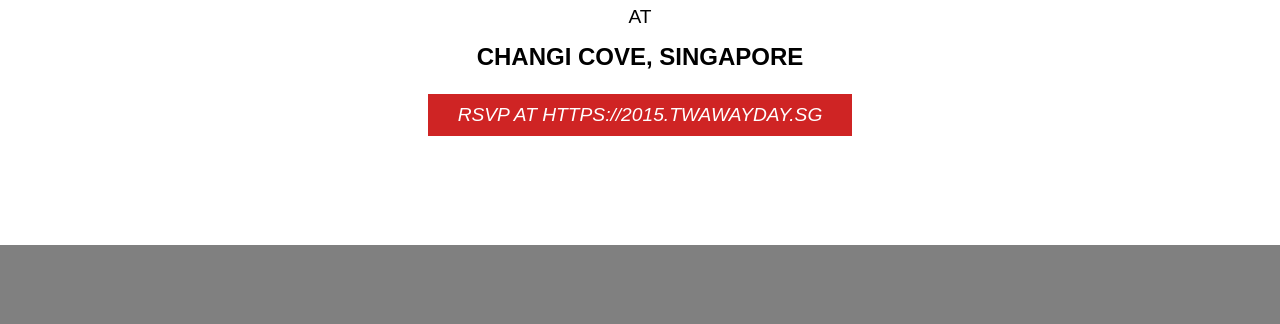
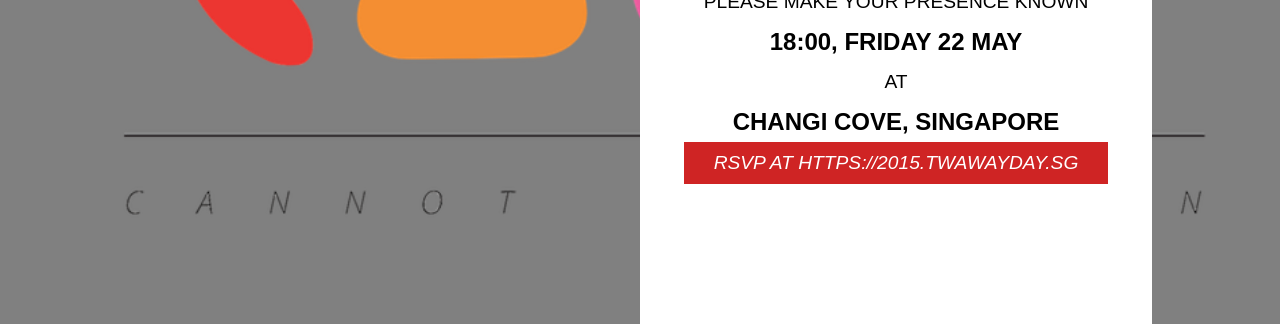
Before and after one commit to sbycrosz/twawayday, a website: page index.jade in a window 1280 px wide. Shown: the part 555-879 px from the top of the page. Before the commit the page ends 800 px from the top, so only its background shows below. Drawn offline with nearby package versions, Linux system fonts and the light colour scheme; files that its build step writes are made by us from their sources.

Commit message:
Adding styles

```diff
--- a/style.scss
+++ b/style.scss
@@ -1,23 +1,23 @@
-* * {
-  margin: 0 0;
-  padding:  0 0;
+* {
+  margin: 0;
+  padding:  0;
   box-sizing: border-box;
 }
 
 body {
   font-family: "OpenSans", sans-serif;
+  min-height: 100vh;
   background: gray;
-  font-size: 10px;
-  height:100%;
-}
-
-html {
-  height:100%;
+  font-size: 70px;
+  background-image: url("assets/logo.png");
+  background-repeat: no-repeat;
+  background-size: cover;
 }
 
 #container {
-  height: 100%;
-
+  width: 40%;
+  float: right;
+  margin-right: 10%;
   background: white;
   display: flex;
   align-items: center;
@@ -25,7 +25,8 @@
   flex-direction: column;
   text-align: center;
   text-transform: uppercase;
-  padding: 100px 0;
+  min-height: calc(100vh);
+  padding: 2em 0;
 }
 
 .introduction {
```
